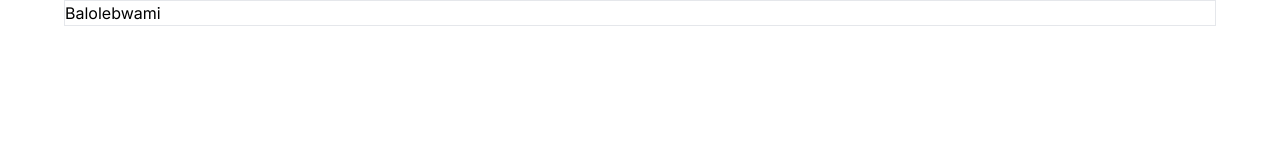
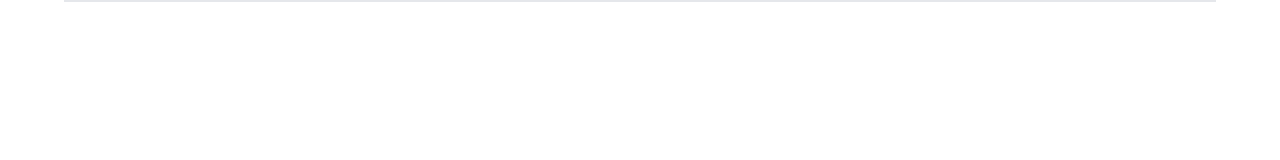
Before and after one commit to tchasinga/gym-rooms, a Next.js app: page / in a window 1280 px wide. Shown: the top 160 px of the page. Built offline with nearby package versions, Linux system fonts and the light colour scheme.

Commit message:
New code

```diff
--- a/src/app/components/Navbar.jsx
+++ b/src/app/components/Navbar.jsx
@@ -1,9 +1,17 @@
-import React from 'react'
+"use client"
+import React ,{useState} from 'react'
 
 export default function Navbar() {
+const [isOpen, setIsOpen] = useState(false)
+const myMenu = [
+    {name: 'Home', Links: 'home'},
+    {name: 'About Us', Links: 'about'},
+]
+
+
   return (
-    <div>
-       <h1>Balolebwami</h1>
-    </div>
+    <nav className=''>
+
+    </nav>
   )
 }
```
